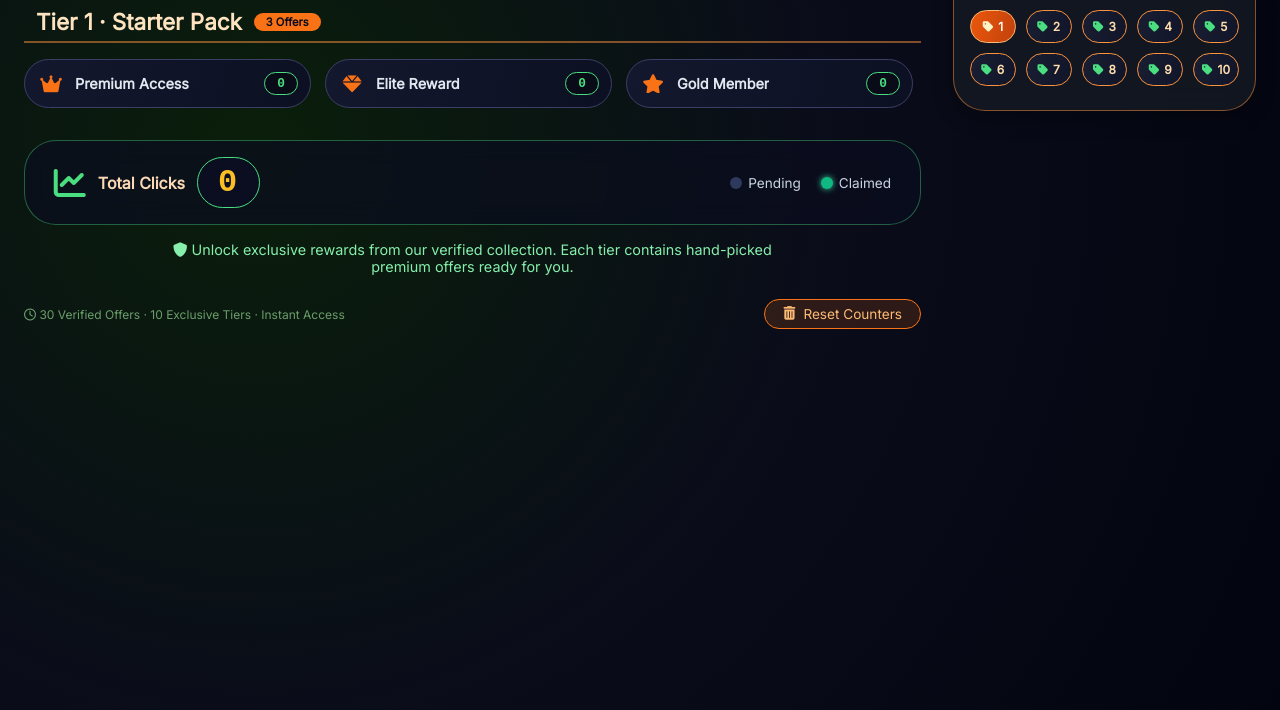
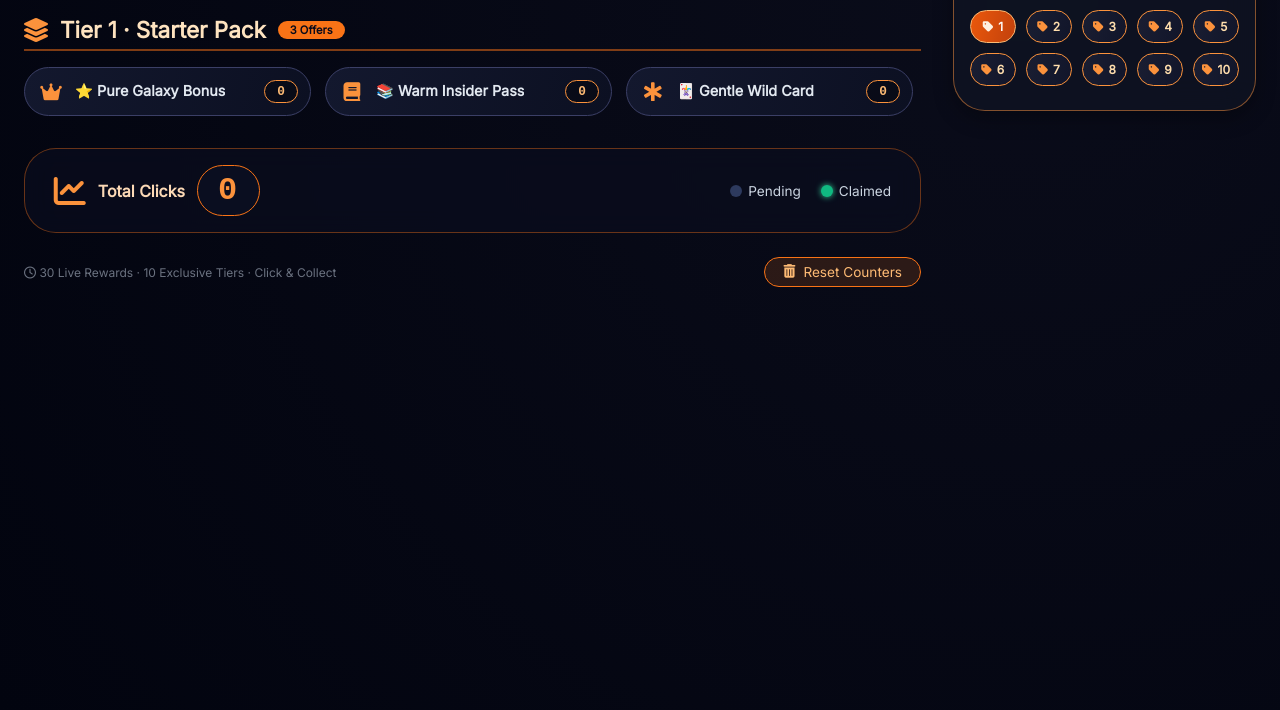
Before and after one commit to kmstnazma50/RewardGalaxy, a plain HTML site: page index.html in a window 1280 px wide. Shown: the part 90-800 px from the top of the page. Drawn offline with Linux system fonts and the light colour scheme.

Commit message:
Revamp offer vault layout and styles
Updated title and description for the offer vault. Modified background gradients and sidebar colors. Adjusted button styles and hover effects. Refactored offer rendering logic and added new offer names and icons.

```diff
--- a/index.html
+++ b/index.html
@@ -3,8 +3,7 @@
 <head>
   <meta charset="UTF-8">
   <meta name="viewport" content="width=device-width, initial-scale=1.0, user-scalable=yes">
-  <title>Premium Offer Vault | 30 Exclusive Deals</title>
-  <meta name="description" content="Claim your exclusive offers from our premium deal vault. 30 live deals across 10 tiers. Click and collect your rewards instantly.">
+  <title>Reward Galaxy | 30 Exclusive Rewards</title>
   <link rel="preconnect" href="https://fonts.googleapis.com">
   <link rel="preconnect" href="https://fonts.gstatic.com" crossorigin>
   <link href="https://fonts.googleapis.com/css2?family=Inter:opsz,wght@14..32,300;400;500;600;700;800&display=swap" rel="stylesheet">
@@ -17,7 +16,7 @@
     }
 
     body {
-      background: radial-gradient(circle at 20% 30%, #0a1f0a, #0a0c1a, #02040f);
+      background: radial-gradient(circle at 80% 10%, #0a0c1a, #02040f);
       font-family: 'Inter', system-ui, sans-serif;
       padding: 2rem 1.5rem;
       min-height: 100vh;
@@ -36,14 +35,13 @@
       min-width: 250px;
     }
 
-    /* desktop sidebar - vibrant theme with green undertone */
     .level-sidebar {
       flex: 0.9;
       min-width: 200px;
       position: sticky;
       top: 2rem;
       align-self: flex-start;
-      background: rgba(20, 25, 35, 0.85);
+      background: rgba(15, 20, 35, 0.75);
       backdrop-filter: blur(16px);
       border-radius: 2rem;
       padding: 1.5rem 1rem;
@@ -64,7 +62,7 @@
     }
 
     .level-sidebar h3 i {
-      color: #4ade80;
+      color: #fb923c;
     }
 
     .triggers-grid {
@@ -92,7 +90,7 @@
 
     .level-btn i {
       font-size: 0.75rem;
-      color: #4ade80;
+      color: #fb923c;
     }
 
     .level-btn:hover {
@@ -108,18 +106,18 @@
     }
 
     .level-btn.active i {
-      color: #fef3c7;
+      color: #fff0e0;
     }
 
     .hero {
       text-align: center;
-      margin-bottom: 1.5rem;
+      margin-bottom: 2rem;
     }
 
     .hero h1 {
       font-size: 2.2rem;
       font-weight: 800;
-      background: linear-gradient(135deg, #fb923c, #f97316, #4ade80, #fdba74);
+      background: linear-gradient(135deg, #fb923c, #f97316, #fdba74);
       -webkit-background-clip: text;
       background-clip: text;
       color: transparent;
@@ -129,43 +127,32 @@
       gap: 12px;
       flex-wrap: nowrap;
       white-space: nowrap;
+      justify-content: center;
     }
 
-    /* Responsive title - stays in one line */
+    .hero h1 i {
+      background: none;
+      -webkit-text-fill-color: #fb923c;
+      font-size: 2rem;
+    }
+
     @media (max-width: 550px) {
       .hero h1 {
-        font-size: 1.6rem;
+        font-size: 1.4rem;
         gap: 8px;
       }
       .hero h1 i {
-        font-size: 1.4rem;
+        font-size: 1.3rem;
       }
     }
     @media (max-width: 400px) {
       .hero h1 {
-        font-size: 1.3rem;
+        font-size: 1.2rem;
         gap: 6px;
       }
       .hero h1 i {
         font-size: 1.1rem;
       }
-    }
-
-    .hero h1 i {
-      background: none;
-      -webkit-text-fill-color: #f97316;
-      font-size: 2rem;
-    }
-
-    /* description moved to bottom */
-    .bottom-description {
-      text-align: center;
-      margin: 1rem 0 1.5rem 0;
-      color: #86efac;
-      font-size: 0.9rem;
-      max-width: 600px;
-      margin-left: auto;
-      margin-right: auto;
     }
 
     .stats-card {
@@ -180,7 +167,7 @@
       gap: 15px;
       margin-top: 2rem;
       margin-bottom: 0;
-      border: 1px solid rgba(74, 222, 128, 0.4);
+      border: 1px solid rgba(249, 115, 22, 0.4);
     }
 
     .total-box {
@@ -193,7 +180,7 @@
 
     .total-box i {
       font-size: 2rem;
-      color: #4ade80;
+      color: #fb923c;
     }
 
     .total-number {
@@ -202,10 +189,10 @@
       border-radius: 50px;
       font-size: 2rem;
       font-weight: 800;
-      color: #fbbf24;
+      color: #fb923c;
       font-family: monospace;
       letter-spacing: 2px;
-      border: 1px solid #4ade80;
+      border: 1px solid #f97316;
     }
 
     .legend {
@@ -239,12 +226,12 @@
       gap: 12px;
       margin: 1.5rem 0 1rem 0;
       padding-bottom: 6px;
-      border-bottom: 2px solid rgba(251, 146, 60, 0.5);
+      border-bottom: 2px solid rgba(249, 115, 22, 0.5);
     }
 
     .section-title i {
       font-size: 1.5rem;
-      color: #4ade80;
+      color: #fb923c;
     }
 
     .section-title h2 {
@@ -279,7 +266,7 @@
       border-radius: 10px;
     }
     .btn-grid::-webkit-scrollbar-thumb {
-      background: #4ade80;
+      background: #fb923c;
       border-radius: 10px;
     }
 
@@ -297,13 +284,23 @@
       color: #e2e8f0;
       font-weight: 600;
       font-size: 0.9rem;
+      cursor: pointer;
     }
 
     .offer-btn:hover {
       transform: translateY(-3px);
       background: linear-gradient(105deg, #1c2340, #12172e);
-      border-color: #4ade80;
+      border-color: #fb923c;
       box-shadow: 0 8px 18px rgba(0,0,0,0.4);
+    }
+
+    .offer-btn.disabled {
+      opacity: 0.6;
+      cursor: not-allowed;
+      pointer-events: none;
+      background: linear-gradient(105deg, #1a2a1a, #0f1f0f);
+      border-color: #4a6a4a;
+      transform: none;
     }
 
     .btn-left {
@@ -314,7 +311,7 @@
     }
     .btn-left i {
       font-size: 1.2rem;
-      color: #f97316;
+      color: #fb923c;
       min-width: 28px;
       text-align: center;
     }
@@ -329,8 +326,8 @@
       padding: 3px 12px;
       font-size: 0.8rem;
       font-weight: 800;
-      color: #4ade80;
-      border: 0.5px solid #4ade80;
+      color: #fdba74;
+      border: 0.5px solid #fb923c;
       font-family: monospace;
     }
     .offer-btn.clicked {
@@ -359,13 +356,13 @@
     .reset-btn:hover {
       background: #f9731630;
       color: #ffffff;
-      border-color: #4ade80;
+      border-color: #fb923c;
     }
 
     footer {
       margin-top: 1.5rem;
       text-align: center;
-      color: #6b9e6b;
+      color: #6b7280;
       font-size: 0.75rem;
       display: flex;
       justify-content: space-between;
@@ -379,7 +376,7 @@
       .level-sidebar { display: none; }
       .mobile-tier-bar {
         display: block;
-        background: rgba(20, 25, 35, 0.85);
+        background: rgba(15, 20, 35, 0.85);
         backdrop-filter: blur(16px);
         border-radius: 1.5rem;
         padding: 1rem;
@@ -416,7 +413,7 @@
         justify-content: center;
         gap: 4px;
       }
-      .mobile-tier-btn i { font-size: 0.65rem; color: #4ade80; }
+      .mobile-tier-btn i { font-size: 0.65rem; color: #fb923c; }
       .mobile-tier-btn.active {
         background: linear-gradient(105deg, #ea580c, #c2410c);
         border-color: #fdba74;
@@ -434,16 +431,16 @@
 <div class="main-container">
   <div class="content-area">
     <div class="hero">
-      <h1><i class="fas fa-crown"></i> PREMIUM OFFER VAULT <i class="fas fa-gem"></i></h1>
+      <h1><i class="fas fa-crown"></i> REWARD GALAXY <i class="fas fa-gem"></i></h1>
     </div>
 
     <div class="mobile-tier-bar" id="mobileTierBar">
-      <h3><i class="fas fa-layer-group"></i> Select Your Tier</h3>
+      <h3><i class="fas fa-layer-group"></i> Choose Tier</h3>
       <div class="mobile-triggers" id="mobileTriggers"></div>
     </div>
 
     <div class="section-title" id="dynamicSectionTitle">
-      <i class="fas fa-chart-simple"></i>
+      <i class="fas fa-layer-group"></i>
       <h2 id="levelName">Tier 1 · Starter Pack</h2>
       <div class="badge" id="levelBadge">3 Offers</div>
     </div>
@@ -461,105 +458,115 @@
       </div>
     </div>
 
-    <!-- Description moved to bottom (above footer) -->
-    <div class="bottom-description">
-      <i class="fas fa-shield-alt"></i> Unlock exclusive rewards from our verified collection. Each tier contains hand-picked premium offers ready for you.
-    </div>
-
     <footer>
-      <span><i class="far fa-clock"></i> 30 Verified Offers · 10 Exclusive Tiers · Instant Access</span>
+      <span><i class="far fa-clock"></i> 30 Live Rewards · 10 Exclusive Tiers · Click & Collect</span>
       <div class="reset-btn" id="resetAllBtn"><i class="fas fa-trash-alt"></i> Reset Counters</div>
     </footer>
   </div>
 
   <div class="level-sidebar">
-    <h3><i class="fas fa-layer-group"></i> Select Your Tier</h3>
+    <h3><i class="fas fa-layer-group"></i> Choose Tier</h3>
     <div class="triggers-grid" id="desktopTriggers"></div>
   </div>
 </div>
 
 <script>
-  // 30 LINKS (as provided)
+  // ==================== 30 NEW LINKS (disintegratehesitate.com) ====================
   const ALL_LINKS = [
-    "https://staturenonsense.com/k9iwnh0na?key=40d5b7be4068d556d11b2d4cf659884f",
-    "https://staturenonsense.com/v3hrrz7tu?key=e4a1b1d7db4137ab2e4672d4e28c5d45",
-    "https://staturenonsense.com/d5n4v097e?key=98f239308541a08267d539e0879e1bdb",
-    "https://staturenonsense.com/gi8srbimv4?key=c8aa1e0bc64a086ec3259966d03ab64e",
-    "https://staturenonsense.com/q3grm9zeh8?key=56b2f1ea6c8c89ca6d2e1f3caea96d36",
-    "https://staturenonsense.com/pm0qetbipn?key=05b4ade65561e9d4bb7843640845c354",
-    "https://staturenonsense.com/bzccv95g?key=dec21182bcf49dbb302557fb8e51f1e1",
-    "https://staturenonsense.com/tcheifnd?key=2d885daa739aacec23eab6b592060912",
-    "https://staturenonsense.com/m3ck7i9ch?key=bc65d8aaa17ffe6788cb4ddf0f6378a8",
-    "https://staturenonsense.com/i54rb5mkf?key=93f8f4e637ab67140c69a15d58137728",
-    "https://staturenonsense.com/zf4cqbcvx?key=79edf58f1053b46a92a2e27bbdb3527d",
-    "https://staturenonsense.com/zumtr5nhhr?key=0bdcdca7143719e6909089343223d749",
-    "https://staturenonsense.com/y5cnm8qp?key=547f8e8ced00995da056e129a8ac7834",
-    "https://staturenonsense.com/zrsjxtpi?key=b3c00ee91dcac1677ef62e35e820df33",
-    "https://staturenonsense.com/jsf32cf7?key=38b4e89a7b77b2cda7fa058721c8216e",
-    "https://staturenonsense.com/empyj8hra?key=0b0b16a7e708abdcadf031f2c0f3e670",
-    "https://staturenonsense.com/feuk8zg12p?key=64fc9980aa195c3c55be4d6de3813b05",
-    "https://staturenonsense.com/fgmix34m?key=77b0ad9e092de0f134e2929fd9663eb4",
-    "https://staturenonsense.com/tx5pcr0xa?key=28fa700cd2ca31dfce201040a2c6882a",
-    "https://staturenonsense.com/x9b8d7rzu6?key=3f2247c4a7754f021ff04c1c163c0d06",
-    "https://staturenonsense.com/w7qjtmt58?key=cae269d6806690fb65f6e283cef84ccf",
-    "https://staturenonsense.com/ht52z207k?key=7306cff5685f7a4b298fedcc8fe1ffdd",
-    "https://staturenonsense.com/f6w75y3e?key=d75684fab24ec09cc2e5704fc6160bae",
-    "https://staturenonsense.com/bb1u2qq4n?key=c1f1b08eb22ea913b44d21ecdab73e34",
-    "https://staturenonsense.com/tf86va7h3?key=e61d8a7f5979c9c80b3d833957336a45",
-    "https://staturenonsense.com/zhf25wgs?key=039e8681615a931948e38551383d0a79",
-    "https://staturenonsense.com/aq5u31wwu?key=5b40c215192702c9f1829b9eb9781f4d",
-    "https://staturenonsense.com/vvuhxctnfx?key=e64260467bd34462391b690bfe8f729a",
-    "https://staturenonsense.com/vfrw9p99h?key=9b74e58fb3e87f078609ef62d13fb5d0",
-    "https://staturenonsense.com/g3qceb1f?key=8ee5fd441ea03b8637b13e6be3684ff4"
+    "https://disintegratehesitate.com/th94e09g1?key=58b2455d1a54d0aac40e41cac7483421",
+    "https://disintegratehesitate.com/b5h8cw26j?key=b1264252113e3ca4169aafc295da68e1",
+    "https://disintegratehesitate.com/s7unj3m9p?key=a4c6da4a2a616c09c2a559a3d58ebbae",
+    "https://disintegratehesitate.com/m44sy3khp?key=1e80174b5710df0f40f1eebb789cc6e1",
+    "https://disintegratehesitate.com/b6994r2rag?key=6908828f63c08b3b528f0eacf62c9b27",
+    "https://disintegratehesitate.com/pfxzuqy6c?key=07bfc69efaabd7a9ee2c8b8ac93db9da",
+    "https://disintegratehesitate.com/giq5b8rj?key=1c115173aec198a4e52c117ebff23473",
+    "https://disintegratehesitate.com/cn1bmrah?key=1c55b8d7271bb9dc63ba8c8e83295b31",
+    "https://disintegratehesitate.com/yccv7ttfbw?key=705ac36f234098255a75ef81c82240df",
+    "https://disintegratehesitate.com/kg2wb88p48?key=27ca7cdb20c22e03a3f148fef510bb04",
+    "https://disintegratehesitate.com/g1i3uymak?key=d9d6a5f27a76d3f3d09b4ae19ffe5e0d",
+    "https://disintegratehesitate.com/r8px3xbh?key=f3ada1bcfea6f9efa38b86e67c81f0be",
+    "https://disintegratehesitate.com/q4wf1ay17?key=d73d13d5c6e744275ff2781c37bc6719",
+    "https://disintegratehesitate.com/fyzbdns491?key=a905addd9b7000fced4f14b8b4b34e2e",
+    "https://disintegratehesitate.com/bk5jrw1eb?key=613c56d52e2311b824d2c846ef3193f1",
+    "https://disintegratehesitate.com/fgxvarebj?key=223d7fe40844ff7828f559b3521723bc",
+    "https://disintegratehesitate.com/aixz60k6y3?key=b5fcf64bc61d6e78e3bfc8871e0eeab1",
+    "https://disintegratehesitate.com/rp0f5f5iw?key=dc9953c90c0895c0c564af9798be29f6",
+    "https://disintegratehesitate.com/fukprnux?key=459775ceaaa73d237ac95f32d9ede9e6",
+    "https://disintegratehesitate.com/qk58pp8wqx?key=983596d36a114dd963558816b81e3df2",
+    "https://disintegratehesitate.com/r651ze8r?key=b75b22edd36a14e20caf5d62a2f526cd",
+    "https://disintegratehesitate.com/feab77j4k?key=c5f74f89d2d30de0f963ffa18b55b80a",
+    "https://disintegratehesitate.com/fmr9k95g?key=621ee17936cb686e22f2aaddd2867fa1",
+    "https://disintegratehesitate.com/qc2sge66?key=e5dc0cbd7a5e4cd5fdd804f97b8eaab9",
+    "https://disintegratehesitate.com/v13i98f6f?key=a37bf89be962dd4f51d288b205e3d203",
+    "https://disintegratehesitate.com/dv69mzg54?key=800852d727686fde99999a39c28d41a2",
+    "https://disintegratehesitate.com/csa8r63y?key=200e87bf2ec312d95d593bc94c00b6d5",
+    "https://disintegratehesitate.com/f7rpjf6f?key=6f522d49acfaeec0530e0d00b5d4ae56",
+    "https://disintegratehesitate.com/t7tx7bhay?key=ddb95803479bcce79fda3a977d19f28f",
+    "https://disintegratehesitate.com/m9mzuvpvf8?key=56debe608f2b533b3eaf9e7823703881"
   ];
 
-  // Professional offer names
+  // ========== USER-FRIENDLY & AD-COMPLIANT OFFER NAMES (30 unique, gentle and clear) ==========
   const OFFER_NAMES = [
-    "Premium Access", "Elite Reward", "Gold Member", "Platinum Deal", "Diamond Pack",
-    "Exclusive Drop", "Limited Edition", "Founders Pack", "Early Bonus", "Weekend Special",
-    "Flash Reward", "Midnight Deal", "Sunrise Pack", "Twilight Offer", "Summit Bundle",
-    "Horizon Pack", "Legacy Deal", "Infinity Access", "Prime Selection", "Ultimate Vault",
-    "Signature Pack", "Collector's Edition", "Master Tier", "Legendary Chest", "Mythic Bundle",
-    "Rare Discovery", "Instant Reward", "Quick Claim", "Direct Access", "Verified Deal"
+    "🌟 Daily Galaxy Gift", "🎁 Simple Bonus Pack", "💎 Easy Reward Gem", "⚡ Quick Access Pass", "🍀 Lucky Galaxy Token",
+    "🏆 Friendly Milestone", "🚀 Smooth Boost Voucher", "🎯 Clear Bonus Target", "🔑 Gentle Vault Key", "📀 Basic Digital Pack",
+    "🕹️ Casual Gamer Perk", "🎧 Calm Audio Reward", "📱 Light Mobile Bonus", "💡 Bright Daily Deal", "🛡️ Cozy Secure Plus",
+    "📚 Warm Insider Pass", "🎨 Kind Creator Kit", "⚙️ Simple Utility Perk", "🔔 Soft Flash Alert", "🌐 Gentle Web Access",
+    "🧩 Friendly Mystery Tile", "🎵 Peaceful Sound Pack", "📸 Easy Snapshot", "🕶️ Quiet Stealth Perk", "🌿 Pure Lucky Clover",
+    "🧭 Kind Navigator Bonus", "🎲 Simple Dice Reward", "🃏 Gentle Wild Card", "🎈 Soft Celebration Pack", "⭐ Pure Galaxy Bonus"
   ];
 
+  // Matching icons for each offer
   const OFFER_ICONS = [
-    "crown", "gem", "star", "medal", "trophy",
-    "gift", "box", "bag-shopping", "wallet", "coins",
-    "bolt", "fire", "rocket", "cloud-sun", "moon",
-    "compass", "map", "key", "lock", "shield",
-    "circle-check", "badge-check", "hand-peace", "thumbs-up", "award",
-    "diamond", "ring", "clock", "calendar", "bell"
+    "star", "gift", "gem", "bolt", "leaf", "trophy", "rocket", "bullseye", "key", "database",
+    "gamepad", "headphones", "mobile-alt", "lightbulb", "shield-alt", "book", "palette", "cogs", "bell", "globe",
+    "puzzle-piece", "music", "camera", "sunglasses", "leaf", "compass", "dice-d6", "star-of-life", "balloon", "crown"
   ];
 
-  function getOfferName(idx) {
-    return OFFER_NAMES[idx % OFFER_NAMES.length];
+  // Shuffle array utility (Fisher-Yates) for unique order per user
+  function shuffleArray(arr) {
+    for (let i = arr.length - 1; i > 0; i--) {
+      const j = Math.floor(Math.random() * (i + 1));
+      [arr[i], arr[j]] = [arr[j], arr[i]];
     }
-  function getOfferIcon(idx) {
-    return OFFER_ICONS[idx % OFFER_ICONS.length];
+    return arr;
   }
 
-  // 10 tiers, each with 3 offers
+  // Get persistent shuffled order for this user
+  function getShuffledIndices() {
+    const ORDER_KEY = "rewardGalaxyShuffledOrderV1";
+    const saved = localStorage.getItem(ORDER_KEY);
+    if (saved) {
+      const parsed = JSON.parse(saved);
+      if (parsed.length === 30) return parsed;
+    }
+    const indices = Array.from({ length: 30 }, (_, i) => i);
+    shuffleArray(indices);
+    localStorage.setItem(ORDER_KEY, JSON.stringify(indices));
+    return indices;
+  }
+
+  const shuffledOrder = getShuffledIndices();
+
+  // Build tier offers using shuffled order (3 per tier)
   const TIER_OFFERS = {};
-  for (let i = 0; i < 10; i++) {
-    TIER_OFFERS[i+1] = [];
+  for (let tier = 1; tier <= 10; tier++) {
+    TIER_OFFERS[tier] = [];
     for (let j = 0; j < 3; j++) {
-      const linkIdx = i * 3 + j;
-      TIER_OFFERS[i+1].push({
-        name: getOfferName(linkIdx),
-        icon: getOfferIcon(linkIdx),
-        link: ALL_LINKS[linkIdx]
+      const globalIdx = shuffledOrder[(tier - 1) * 3 + j];
+      TIER_OFFERS[tier].push({
+        name: OFFER_NAMES[globalIdx % OFFER_NAMES.length],
+        icon: OFFER_ICONS[globalIdx % OFFER_ICONS.length],
+        link: ALL_LINKS[globalIdx],
+        originalIndex: globalIdx
       });
     }
   }
 
   const TOTAL_OFFERS = 30;
   let clickCounts = new Array(TOTAL_OFFERS).fill(0);
-  const STORAGE_KEY = "premiumOfferVaultV2";
-
-  function getGlobalIndex(tier, localIdx) {
-    return (tier-1) * 3 + localIdx;
-  }
+  let claimedStatus = new Array(TOTAL_OFFERS).fill(false);
+  const STORAGE_KEY = "rewardGalaxyClicksV1";
+  const CLAIMED_KEY = "rewardGalaxyClaimedV1";
 
   function loadCounts() {
     const saved = localStorage.getItem(STORAGE_KEY);
@@ -569,8 +576,18 @@
         if (arr.length === TOTAL_OFFERS) clickCounts = arr;
       } catch(e) {}
     }
+    const savedClaimed = localStorage.getItem(CLAIMED_KEY);
+    if (savedClaimed) {
+      try {
+        let arr = JSON.parse(savedClaimed);
+        if (arr.length === TOTAL_OFFERS) claimedStatus = arr;
+      } catch(e) {}
     }
-  function saveCounts() { localStorage.setItem(STORAGE_KEY, JSON.stringify(clickCounts)); }
+  }
+  function saveCounts() {
+    localStorage.setItem(STORAGE_KEY, JSON.stringify(clickCounts));
+    localStorage.setItem(CLAIMED_KEY, JSON.stringify(claimedStatus));
+  }
   function updateTotalDisplay() {
     const total = clickCounts.reduce((a,b)=>a+b,0);
     document.getElementById("totalClicks").innerText = total;
@@ -582,29 +599,53 @@
     const grid = document.getElementById("offersGrid");
     grid.innerHTML = "";
     const offers = TIER_OFFERS[currentTier];
+    const tierNames = ["Starter Pack", "Bronze Tier", "Silver Tier", "Gold Tier", "Platinum Tier", "Emerald Tier", "Ruby Tier", "Sapphire Tier", "Diamond Tier", "Ultimate Vault"];
     const levelTitle = document.getElementById("levelName");
     const levelBadge = document.getElementById("levelBadge");
-    const tierNames = ["Starter Pack", "Bronze Tier", "Silver Tier", "Gold Tier", "Platinum Tier", "Emerald Tier", "Ruby Tier", "Sapphire Tier", "Diamond Tier", "Ultimate Vault"];
     levelTitle.innerText = `Tier ${currentTier} · ${tierNames[currentTier-1]}`;
     levelBadge.innerText = "3 Offers";
 
-    offers.forEach((offer, localIdx) => {
-      const globalIdx = getGlobalIndex(currentTier, localIdx);
+    offers.forEach((offer) => {
+      const globalIdx = offer.originalIndex;
       const count = clickCounts[globalIdx];
-      const isClicked = count > 0;
+      const isClaimed = claimedStatus[globalIdx];
+      const hasClick = count > 0;
+
       const btn = document.createElement("a");
+      if (!isClaimed) {
         btn.href = offer.link;
         btn.target = "_blank";
         btn.rel = "noopener noreferrer";
-      btn.className = "offer-btn" + (isClicked ? " clicked" : "");
+      } else {
+        btn.href = "javascript:void(0);";
+      }
+      btn.className = `offer-btn ${hasClick ? "clicked" : ""} ${isClaimed ? "disabled" : ""}`;
+      btn.setAttribute("data-global", globalIdx);
+
       btn.innerHTML = `<div class="btn-left"><i class="fas fa-${offer.icon}"></i><span>${offer.name}</span></div><div class="click-count">${count}</div>`;
+
+      if (!isClaimed) {
         btn.addEventListener("click", (e) => {
+          e.preventDefault();
           e.stopPropagation();
+          if (claimedStatus[globalIdx]) return false;
+
+          // One-time claim: mark claimed and increment
+          claimedStatus[globalIdx] = true;
           clickCounts[globalIdx] += 1;
           saveCounts();
           updateTotalDisplay();
-        renderCurrentTier();
+          renderCurrentTier();  // re-render to disable this button
+
+          // Open link in new tab
+          window.open(offer.link, "_blank");
+          return false;
         });
+      } else {
+        btn.style.cursor = "not-allowed";
+        btn.onclick = (e) => { e.preventDefault(); return false; };
+      }
+
       grid.appendChild(btn);
     });
   }
@@ -623,7 +664,10 @@
   }
 
   function resetCounters() {
-    for (let i=0; i<TOTAL_OFFERS; i++) clickCounts[i]=0;
+    for (let i = 0; i < TOTAL_OFFERS; i++) {
+      clickCounts[i] = 0;
+      claimedStatus[i] = false;
+    }
     saveCounts();
     updateTotalDisplay();
     renderCurrentTier();
@@ -634,7 +678,7 @@
     const mobileContainer = document.getElementById("mobileTriggers");
     desktopContainer.innerHTML = "";
     mobileContainer.innerHTML = "";
-    for (let i=1; i<=10; i++) {
+    for (let i = 1; i <= 10; i++) {
       const dBtn = document.createElement("div");
       dBtn.className = "level-btn";
       dBtn.setAttribute("data-level", i);
```
Lines whose indentation alone changed are shown as unchanged.
